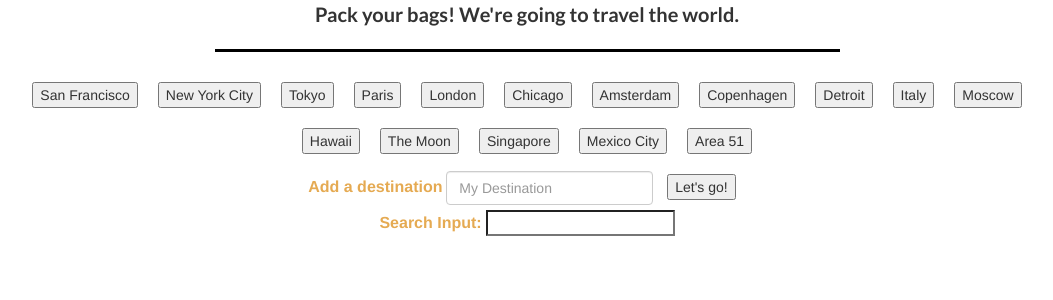
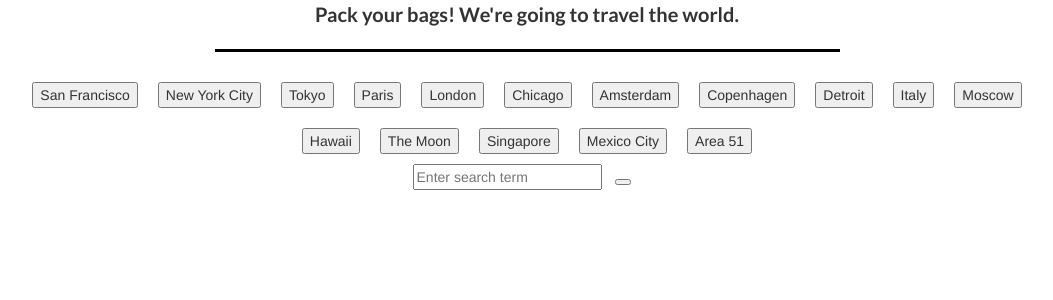
Before and after one commit to rpalmore/giphyAPI, a PHP site: page /test.html in a window 1280 px wide. Shown: the part 137-437 px from the top of the page, without its empty margins (113-1166 px from the left). Run offline with PHP 8.4, Linux system fonts and the light colour scheme; some libraries are stand-ins or nearby versions.

Commit message:
updating

```diff
--- a/assets/css/style.css
+++ b/assets/css/style.css
@@ -65,3 +65,7 @@
     left: -20px;
     top: 3px;
 }
+
+/*#add-city {
+	background-color: #7ac943;
+}*/
--- a/assets/javascript/app.js
+++ b/assets/javascript/app.js
@@ -1,143 +1,88 @@
-/*Before you can make any part of our site work,
-you need to create an array of strings, each one
-related to a topic that interests you.
-Save it to a variable called topics.*/
-
 var topics = ["San Francisco", "New York City", "Tokyo", "Paris",
               "London", "Chicago", "Amsterdam", "Copenhagen",
               "Detroit", "Italy", "Moscow", "Hawaii", "The Moon", "Singapore",
               "Mexico City", "Area 51"]
 
-/*Your app should take the topics in this array and create buttons
-in your HTML. Try using a loop that appends a button for
-each string in the array.*/
-
 function createButtons() {
-    // Deletes the cities prior to adding new cities
-    // (this is necessary otherwise you will have repeat buttons)
     $("#cityButtons").empty();
-    // Loops through the array of topics
     for (var i = 0; i < topics.length; i++) {
-    // Then dynamicaly generates buttons for each topic in the array
-    // This code $("<button>") is all jQuery needs to
-    // create the beginning and end tag. (<button></button>)
         var button = $("<button>");
-    // Adds a class of city to our button
         button.addClass("city");
-    // Added a data-attribute
         button.attr("data-name", topics[i]);
-    // Provided the initial button text
         button.text(topics[i]).addClass("capitalize");
-    // Added the button to the buttons-view div
         $("#cityButtons").append(button);
     }
 
-   // Adding in button hover elements
    $("button").hover(function(){
         $(this).css("background-color", "#18c8e4");
         }, function(){
         $(this).css("background-color", "buttonface");
     });
-
- // And some fun link hover decoration
-$("a").hover(function(){
-    $(this).css("background-color", "#18c8e4");
-     }, function(){
-    $(this).css("background-color", "white");
- });
 }
-
 createButtons();
 
-/*When the user clicks on a button, the page should grab 10 static,
-non-animated gif images from the GIPHY API and place them on the page.*/
-
-function displayCityInfo() {
-
+function displayGifs() {
 	var city = $(this).attr("data-name");
-    var queryURL = "https://api.giphy.com/v1/gifs/search?q=" +
-        city + "&api_key=dc6zaTOxFJmzC&limit=10";
-
-    // Creates AJAX call for the specific city button being clicked
+    var queryURL = "https://api.giphy.com/v1/gifs/search?q="
+    			 	+ city
+    			 	+ "&api_key=dc6zaTOxFJmzC&limit=10";
     $.ajax({
     url: queryURL,
     method: "GET"
     }).done(function(response) {
     	var results = response.data;
-    // for loop ...
     	for (var i = 0; i < results.length; i++) {
-    // Creates a div to hold the city
     		var cityDiv = $("<div class='city'>");
-    // Retrieves the Rating Data
     		var rating = results[i].rating;
-    // Creates an element to have the rating displayed
     		var p = $("<p>").text("Rating: " + rating);
-	// Displays the rating
 			cityDiv.append(p);
-	// Retrieving the URL for the image
     		var imgURL = results[i].images.fixed_height_still.url;
     		var gifURL = results[i].images.fixed_height.url;
-
-    // var imgURL = results[i].images.fixed_width_still.url;
-    // var gifURL = results[i].images.fixed_width.url;
-    // Creates an element to hold the image
     		var cityImage = $("<img>").attr("src", imgURL).addClass("gif")
                               		  .attr("data-state", imgURL)
                              		  .attr("data-still", imgURL)
-                              .attr("data-animate", gifURL);
-
-	// Appends the image
+                             		  .attr("data-animate", gifURL)
 			cityDiv.prepend(cityImage);
-    // Puts the entire city above the previous city.
     		$("#cityGifs").prepend(cityDiv);
 
-/* When the user clicks one of the still GIPHY images, the gif
-should animate. If the user clicks the gif again,
-it should stop playing.
-*/
-
     		$(".gif").on("click", function() {
-
 				var state = $(this).attr("data-state");
+        		if (state === "still") {
         			console.log(this);
-
-        if (state === "still") {
         			$(this).attr("src", $(this).attr("data-animate"));
         			$(this).attr("data-state", "animate");
         		} else {
         			$(this).attr("src", $(this).attr("data-still"));
         			$(this).attr("data-state", "still");
         		}
-
 			});
  		}
     });
 }
 
-/*Add a form to your page that takes the value from a user input box
-and adds it into your topics array. Then make a function call that
-takes each topic in the array and remakes the buttons on the page.*/
-
-// This function handles events where a city button is clicked
 $("#add-city").on("click", function(event) {
     event.preventDefault();
-    // This line grabs the input from the textbox
     var newCity = $("#city-input").val().trim();
-
-    // Adding movie from the textbox to our array
     topics.push(newCity);
-
-    // Calling renderButtons which handles the processing of our movie array
     createButtons();
 });
 
+$("#cityButtons").on("click", ".city", displayGifs);
 
-// Adding a click event listener to all elements with a class of "city"
-$("#cityButtons").on("click", ".city", displayCityInfo);
-
-// testing search bar
 
 $("#clear").click(function(event){
     event.preventDefault();
     $("#city-input").val("").focus();
 });
+
+$("a").hover(function(){
+    $(this).css("background-color", "#18c8e4");
+	}, function(){
+        $(this).css("background-color", "white");
+});
+
+$("#add-city").hover(function(){
+    $(this).css("background-color", "#e5aa52");
+    }, function(){
+        $(this).css("background-color", "buttonface");
+});
--- a/index.html
+++ b/index.html
@@ -51,7 +51,7 @@
 		<div id="cityButtons">
 		</div>
 
-		<form class="form-inline text-center">
+		<form class="form-inline text-center col-xs-12">
 			<div class="form-group">
       			<label for="city-input">Add a destination</label>
       			<input type="text" class="form-control" id="city-input" placeholder="My destination"><a href="search/clear" id="clear">Clear results</a>
--- a/test.html
+++ b/test.html
@@ -51,19 +51,14 @@
 		<div id="cityButtons">
 		</div>
 
-		<form class="form-inline text-center">
-			<div class="form-group">
-      			<label for="city-input">Add a destination</label>
-      			<input type="text" class="form-control" id="city-input" placeholder="My destination">
-      				<div id="image1"></div>
-      				<div id="image2"></div>
-      		</div>
-    		<button id="add-city" type="submit">Let's go!</button>
-		</form>
 
 
-		<label for="search-basic">Search Input:</label>
-		<input type="search" name="search" id="search-basic" value="" />
+		<div class="search-wrapper">
+			<form>
+				<input type="text" name="focus" required class="search-box" placeholder="Enter search term" />
+				<button class="close-icon" type="reset"></button>
+			</form>
+		</div>
 
 
 		<div id="cityGifs">
```
Lines whose indentation alone changed are shown as unchanged.
